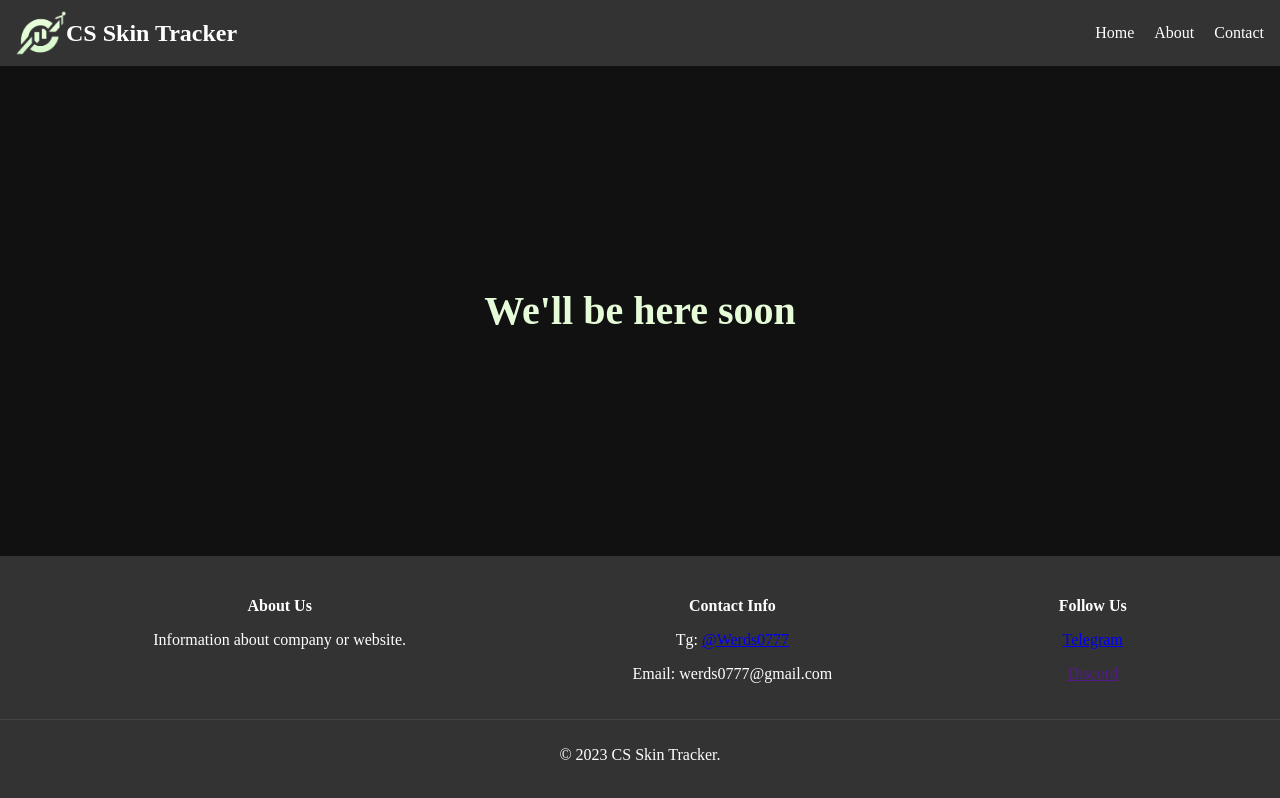
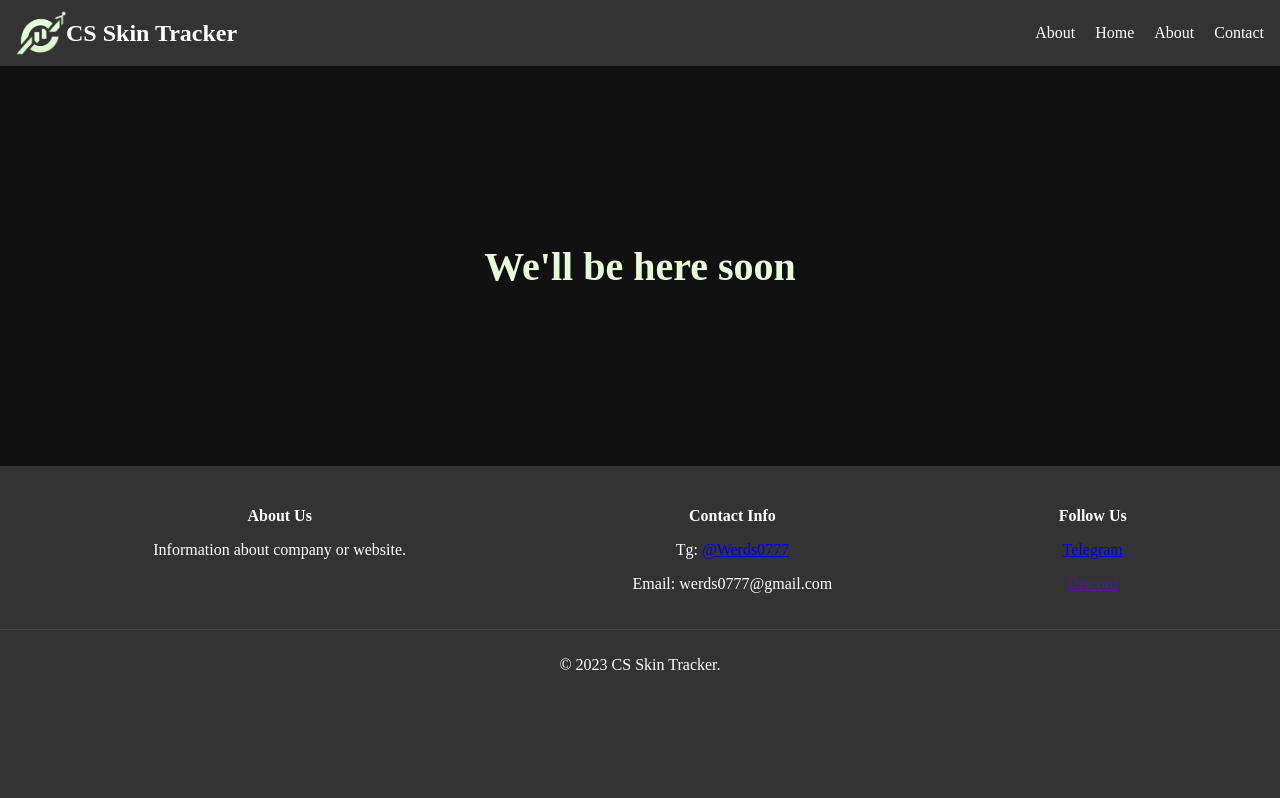
Before and after one commit to Pervyy777/CS-Skin-Tracker-Site, a Next.js app: page / in a window 1280 px wide. Built offline with nearby package versions, Linux system fonts and the light colour scheme.

Commit message:
fixed bugs

```diff
--- a/components/Footer.module.css
+++ b/components/Footer.module.css
@@ -13,6 +13,7 @@
     max-width: 1200px;
     margin: 0 auto;
     padding-bottom: 20px;
+    margin-top: auto;
 }
 
 .footerSection {
--- a/components/Layout.module.css
+++ b/components/Layout.module.css
@@ -1,14 +1,12 @@
 .container {
-    min-height: 100vh;
   display: flex;
   flex-direction: column;
-    justify-content: center;
-
   background-color: #111;
 }
 
 .main {
-    flex: 1;
+  min-height: 50vh;
+  flex-grow: 1; /* Ensures it takes up available space */
   display: flex;
   flex-direction: column;
   justify-content: center;
--- a/components/NavBar.js
+++ b/components/NavBar.js
@@ -1,8 +1,11 @@
+import React, { useState } from 'react';
 import Link from 'next/link';
 import Image from 'next/image';
 import styles from './NavBar.module.css';
 
 const NavBar = () => {
+    const [isAboutHovered, setIsAboutHovered] = useState(false);
+
     return (
         <nav className={styles.navbar}>
             <div className={styles.logo}>
@@ -19,6 +22,20 @@ const NavBar = () => {
                 </Link>
             </div>
             <ul className={styles.navItems}>
+                <li
+                    className={styles.navItem}
+                    onMouseEnter={() => setIsAboutHovered(true)}
+                    onMouseLeave={() => setIsAboutHovered(false)}
+                >
+                    <Link href="/about" passHref>About</Link>
+                    {isAboutHovered && (
+                        <div className={styles.dropdownContent}>
+                            <Link href="/about/team">Our Team</Link>
+                            <Link href="/about/mission">Our Mission</Link>
+                            {/* Другие ссылки */}
+                        </div>
+                    )}
+                </li>
                 <li className={styles.navItem}>
                     <Link href="/">Home</Link>
                 </li>
--- a/components/NavBar.module.css
+++ b/components/NavBar.module.css
@@ -5,6 +5,7 @@
     background-color: #333;
     color: white;
     padding: 0.5rem 1rem;
+    position: relative;
 }
 
 .logo a {
@@ -23,6 +24,7 @@
 
 .navItem {
     margin-left: 20px;
+    position: relative;
 }
 
 .navItem a {
@@ -38,3 +40,34 @@
     display: flex;
     align-items: center;
 }
+
+.dropdownContent {
+    display: block;
+    opacity: 0;
+    visibility: hidden;
+    position: absolute;
+    background-color: #f9f9f9;
+    min-width: 160px;
+    box-shadow: 0px 8px 16px 0px rgba(0,0,0,0.2);
+    z-index: 1;
+    transition: opacity 0.3s ease, transform 0.3s ease, visibility 0.3s;
+    transform: translateY(-20px);
+}
+
+.navItem:hover .dropdownContent {
+    opacity: 1;
+    visibility: visible;
+    transform: translateY(0);
+}
+
+.dropdownContent a {
+    color: black;
+    padding: 12px 16px;
+    text-decoration: none;
+    display: block;
+    transition: background-color 0.3s ease;
+}
+
+.dropdownContent a:hover {
+    background-color: #ddd;
+}
--- a/styles/globals.css
+++ b/styles/globals.css
@@ -1,6 +1,7 @@
 html, body {
     height: 100%;
     margin: 0;
+    background: #333;
   }
 
   #__next {
```
Also changed, not shown: pages/about.js (+3 -0 lines). Lines whose indentation alone changed are shown as unchanged.
